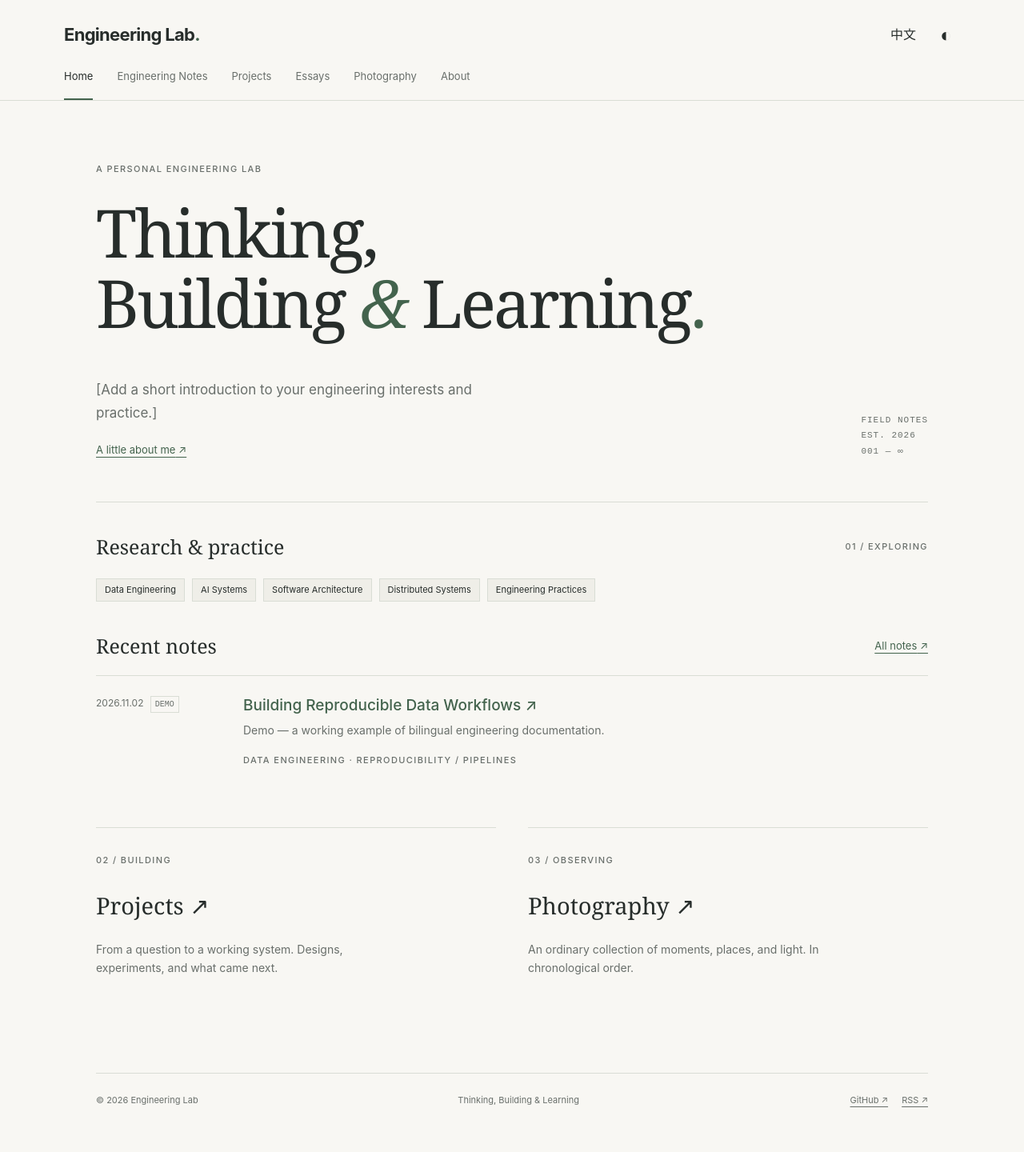
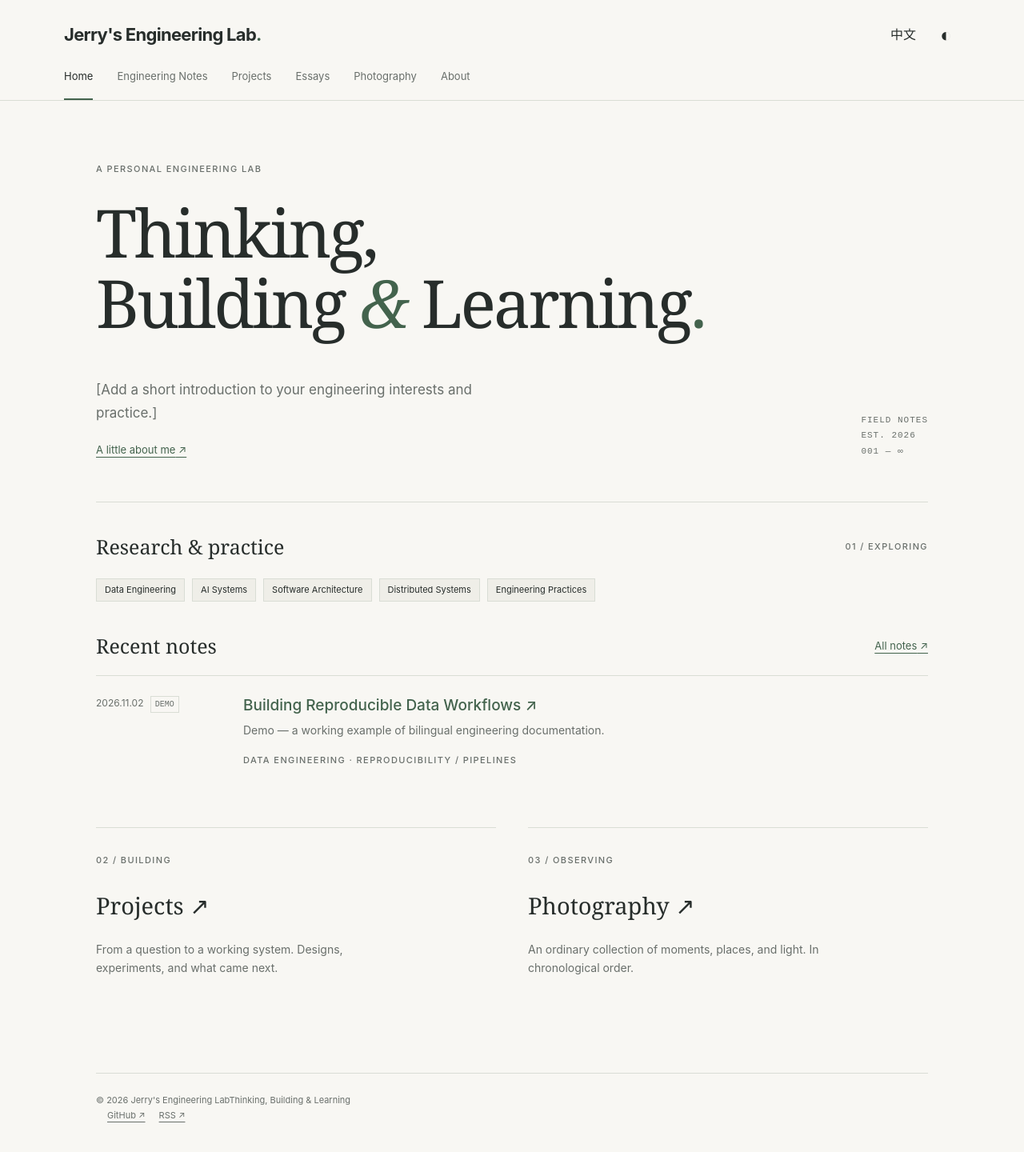
Before and after one commit to kaetowjj/kaetowjj.github.io, a Jekyll site: the page built from index.html, in a window 1280 px wide. Shown: the whole page at 80% size. Built offline with Jekyll 4.4.1, drawn with Linux system fonts in a browser that asks for light colours.

Commit message:
feat: update site title to "Jerry's Engineering Lab" in configuration and layout

```diff
--- a/_config.yml
+++ b/_config.yml
@@ -1,4 +1,4 @@
-title: Engineering Lab
+title: "Jerry's Engineering Lab"
 description: Thinking, Building & Learning — engineering notes, projects, essays and photography.
 url: https://kaetowjj.github.io
 baseurl: ""
--- a/_layouts/default.html
+++ b/_layouts/default.html
@@ -16,8 +16,8 @@
 </head>
 <body>
 <a class="skip-link" href="#main">{% include bi.html en="Skip to content" zh="跳转正文" %}</a>
-<header class="site-header"><div class="header-inner"><a class="wordmark" href="{{ '/' | relative_url }}">Engineering Lab<span class="brand-dot">.</span></a><div class="header-actions"><button id="language-toggle" type="button" aria-label="Switch language / 切换语言">中 / EN</button><button id="theme-toggle" type="button" aria-label="Theme" title="System">◐</button><button id="menu-toggle" type="button" aria-expanded="false" aria-controls="navigation">☰<span class="sr-only">Menu</span></button></div>
+<header class="site-header"><div class="header-inner"><a class="wordmark" href="{{ '/' | relative_url }}">{{ site.title }}<span class="brand-dot">.</span></a><div class="header-actions"><button id="language-toggle" type="button" aria-label="Switch language / 切换语言">中 / EN</button><button id="theme-toggle" type="button" aria-label="Theme" title="System">◐</button><button id="menu-toggle" type="button" aria-expanded="false" aria-controls="navigation">☰<span class="sr-only">Menu</span></button></div>
 <nav id="navigation" aria-label="Main navigation">{% for item in site.data.navigation %}<a href="{{ item.url | relative_url }}" {% if page.nav == item.id %}aria-current="page"{% endif %}>{% include bi.html en=item.en zh=item.zh %}</a>{% endfor %}</nav></div></header>
 <main id="main" class="page {{ page.page_class }}">{{ content }}</main>
-<footer class="site-footer"><span>© {{ site.time | date: '%Y' }} Engineering Lab</span><span>Thinking, Building & Learning</span><div><a href="{{ site.data.profile.github }}">GitHub ↗</a> <a href="{{ '/notes/feed.xml' | relative_url }}">RSS ↗</a>{% if site.data.profile.linkedin != '' %} <a href="{{ site.data.profile.linkedin | escape }}">LinkedIn ↗</a>{% endif %}</div></footer>
+<footer class="site-footer"><span>© {{ site.time | date: '%Y' }} {{ site.title }}<span>Thinking, Building & Learning</span><div><a href="{{ site.data.profile.github }}">GitHub ↗</a> <a href="{{ '/notes/feed.xml' | relative_url }}">RSS ↗</a>{% if site.data.profile.linkedin != '' %} <a href="{{ site.data.profile.linkedin | escape }}">LinkedIn ↗</a>{% endif %}</div></footer>
 </body></html>
```
